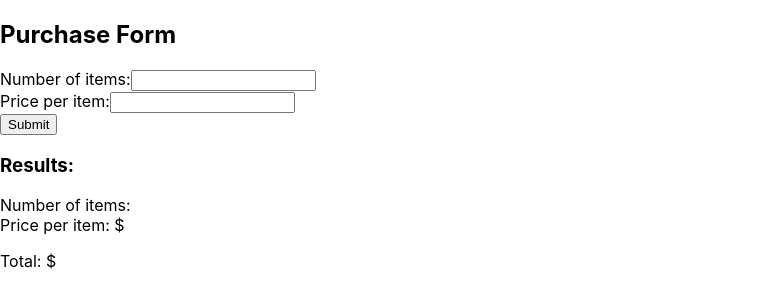
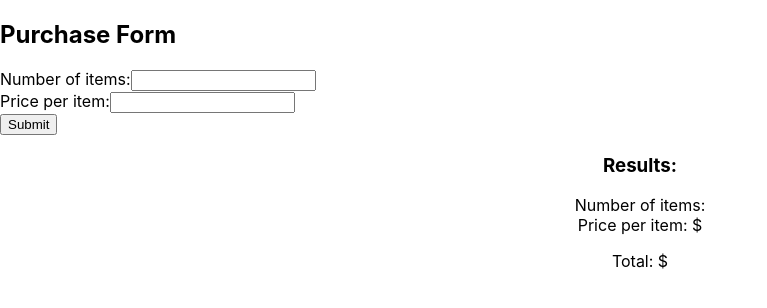
Before and after one commit to rjmackay/retail-calculator, a React (Create React App) app: page / in a window 1280 px wide. Shown: the top 308 px of the page, without its empty margins (0-767 px from the left). Built offline with nearby package versions, Linux system fonts and the light colour scheme.

Commit message:
refactor: Remove calculator output from CalculatorForm and connect CalculatorOutput in App

```diff
--- a/src/App.js
+++ b/src/App.js
@@ -1,12 +1,26 @@
 import React, { Component } from 'react';
 import './App.css';
 import CalculatorForm from './CalculatorForm';
+import CalculatorOutput from './CalculatorOutput';
 
 class App extends Component {
+  constructor(props) {
+    super(props);
+
+    this.state = {};
+
+    this.handleSubmit = this.handleSubmit.bind(this);
+  }
+
+  handleSubmit(submission) {
+    this.setState(submission);
+  }
+
   render() {
     return (
       <div className="App">
-        <CalculatorForm />
+        <CalculatorForm onSubmit={this.handleSubmit} />
+        <CalculatorOutput numberOfItems={this.state.numberOfItems} pricePerItem={this.state.pricePerItem} />
       </div>
     );
   }
--- a/src/CalculatorForm.js
+++ b/src/CalculatorForm.js
@@ -14,18 +14,7 @@ export const actions = {
   },
   setPricePerItem(pricePerItem) {
     return { pricePerItem };
-  },
-  saveLastSubmission(state) {
-    let lastSubmission = {
-      numberOfItems: state.numberOfItems,
-      pricePerItem: state.pricePerItem
-    };
-    return {...state, lastSubmission};
   }
-};
-
-export const getTotal = (submission) => {
-  return submission.numberOfItems * submission.pricePerItem;
 };
 
 class CalculatorForm extends Component {
@@ -49,11 +38,10 @@ class CalculatorForm extends Component {
   handleSubmit(event) {
     event.preventDefault();
 
-    this.setState(actions.saveLastSubmission);
+    this.props.onSubmit(this.state);
   }
 
   render() {
-    let total = getTotal(this.state.lastSubmission);
     return (
       <div className="CalculatorForm">
         <h2>Purchase Form</h2>
@@ -72,15 +60,6 @@ class CalculatorForm extends Component {
           </div>
           <input type="submit" value="Submit"/>
         </form>
-
-        <h3>Results:</h3>
-        <p>
-          Number of items: {this.state.lastSubmission.numberOfItems}<br />
-          Price per item: ${this.state.lastSubmission.pricePerItem}
-        </p>
-        <p>
-          Total: ${total ? total : ''}
-        </p>
       </div>
     );
   }
```
Also changed, not shown: 2 other files (tests, documents, lock files or other folders).
